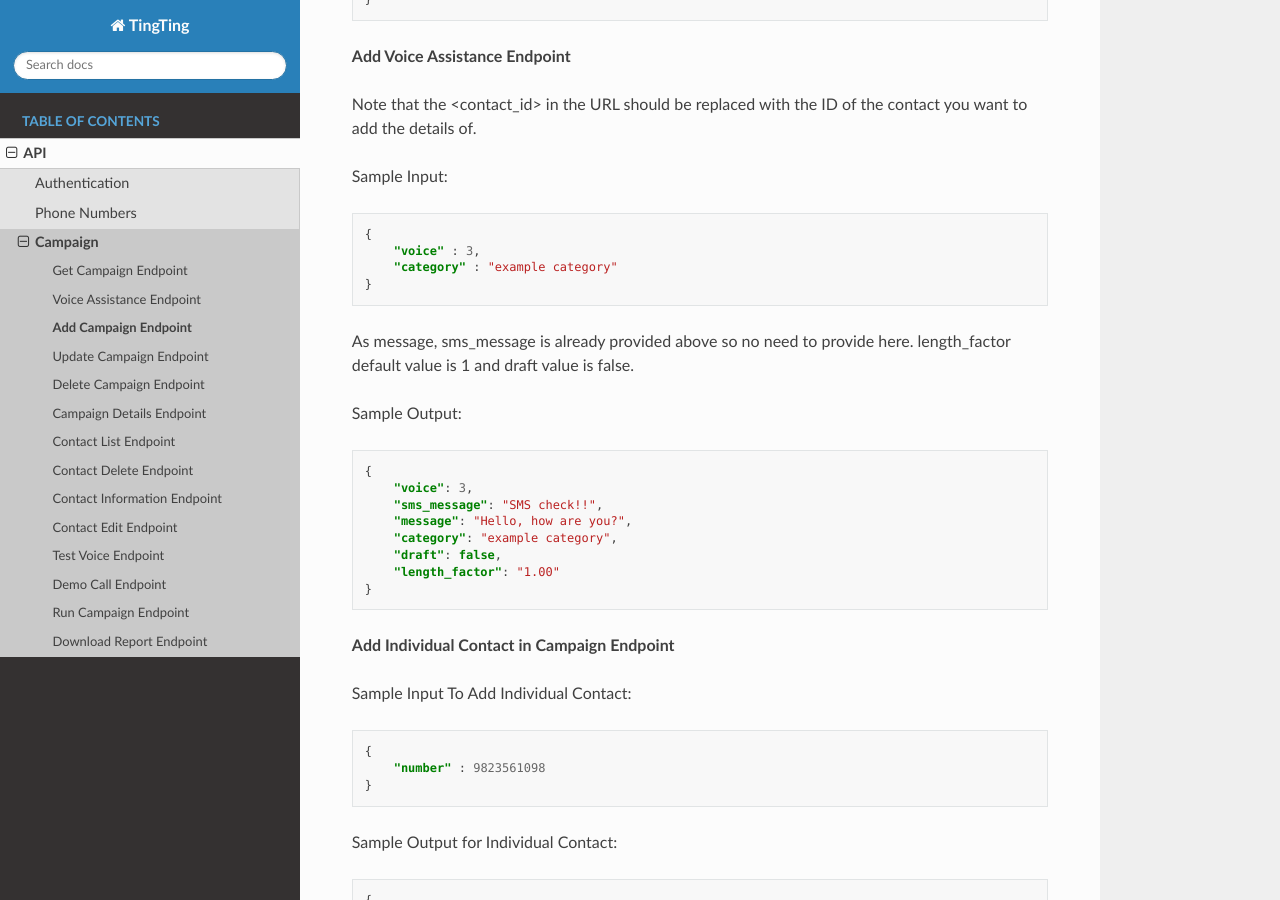
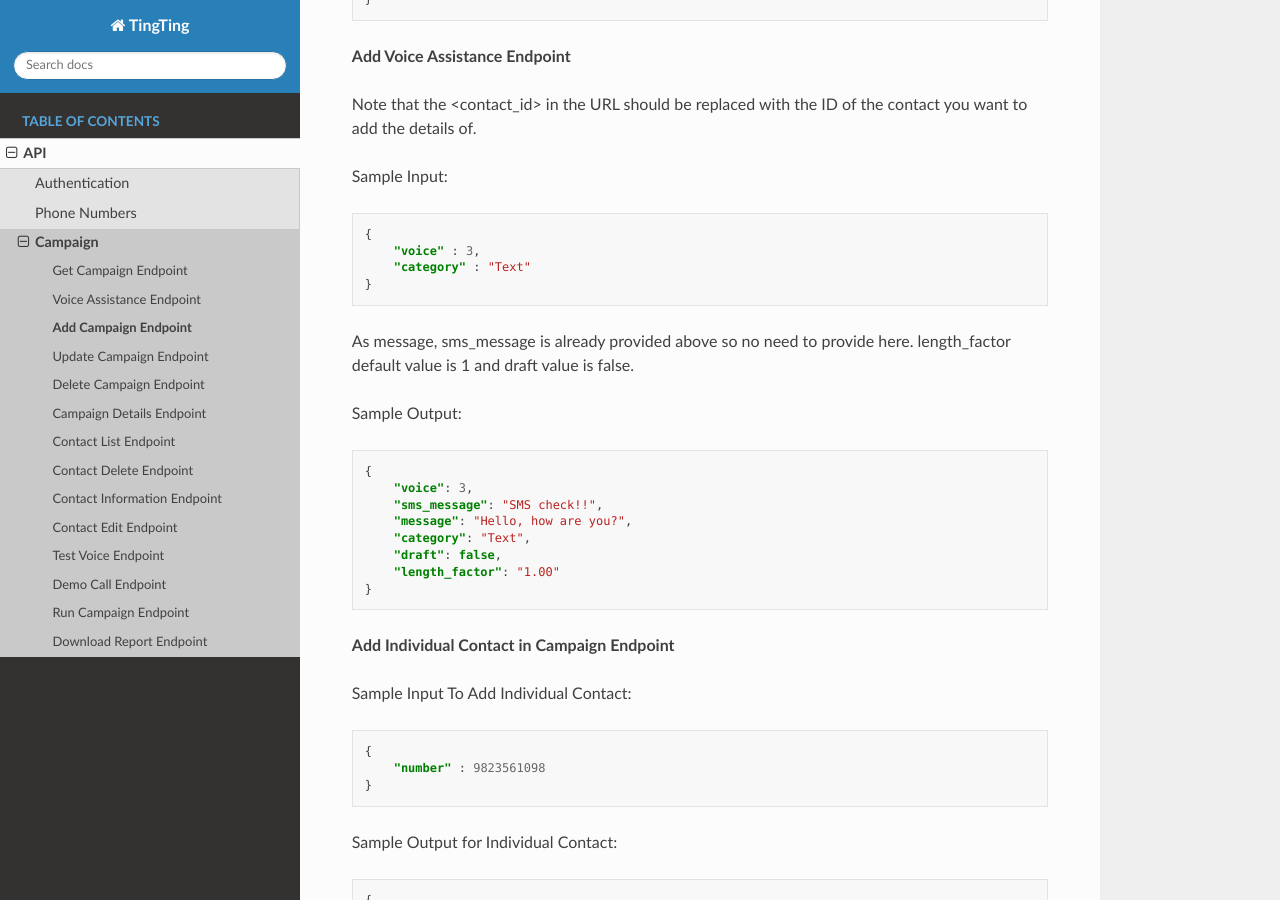
Before and after one commit to anjelikaprixa/TingTingAPI, a Sphinx documentation site: the page built from source/api/add-campaign.rst, in a window 1280 px wide and 900 px high, scrolled down 1302 px. Built offline with Sphinx 7.4.7 and the Read the Docs theme 3.1.0, drawn with Linux system fonts in a browser that asks for light colours; pages that are not in the unit, such as notebooks, are missing from menus.

Commit message:
text category

```diff
--- a/source/api/add-campaign.rst
+++ b/source/api/add-campaign.rst
@@ -83,7 +83,7 @@ Sample Input:
 
     {
         "voice" : 3,
-        "category" : "example category"
+        "category" : "Text"
     }
 
 As message, sms_message is already provided above so no need to provide here. length_factor default value is 1 and draft value is false.
@@ -96,7 +96,7 @@ Sample Output:
         "voice": 3,
         "sms_message": "SMS check!!",
         "message": "Hello, how are you?",
-        "category": "example category",
+        "category": "Text",
         "draft": false,
         "length_factor": "1.00"
     }
```
Also changed, not shown: 5 other files.
